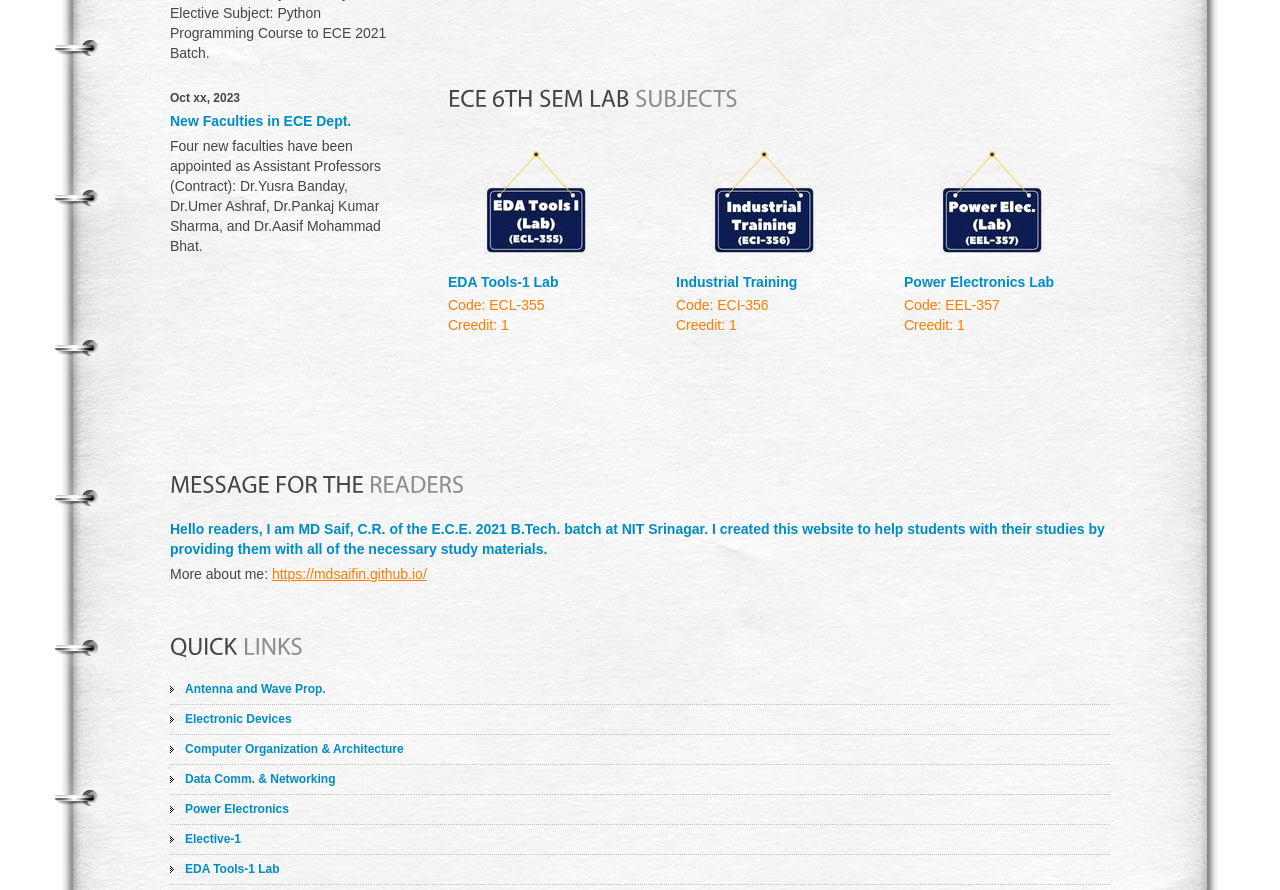
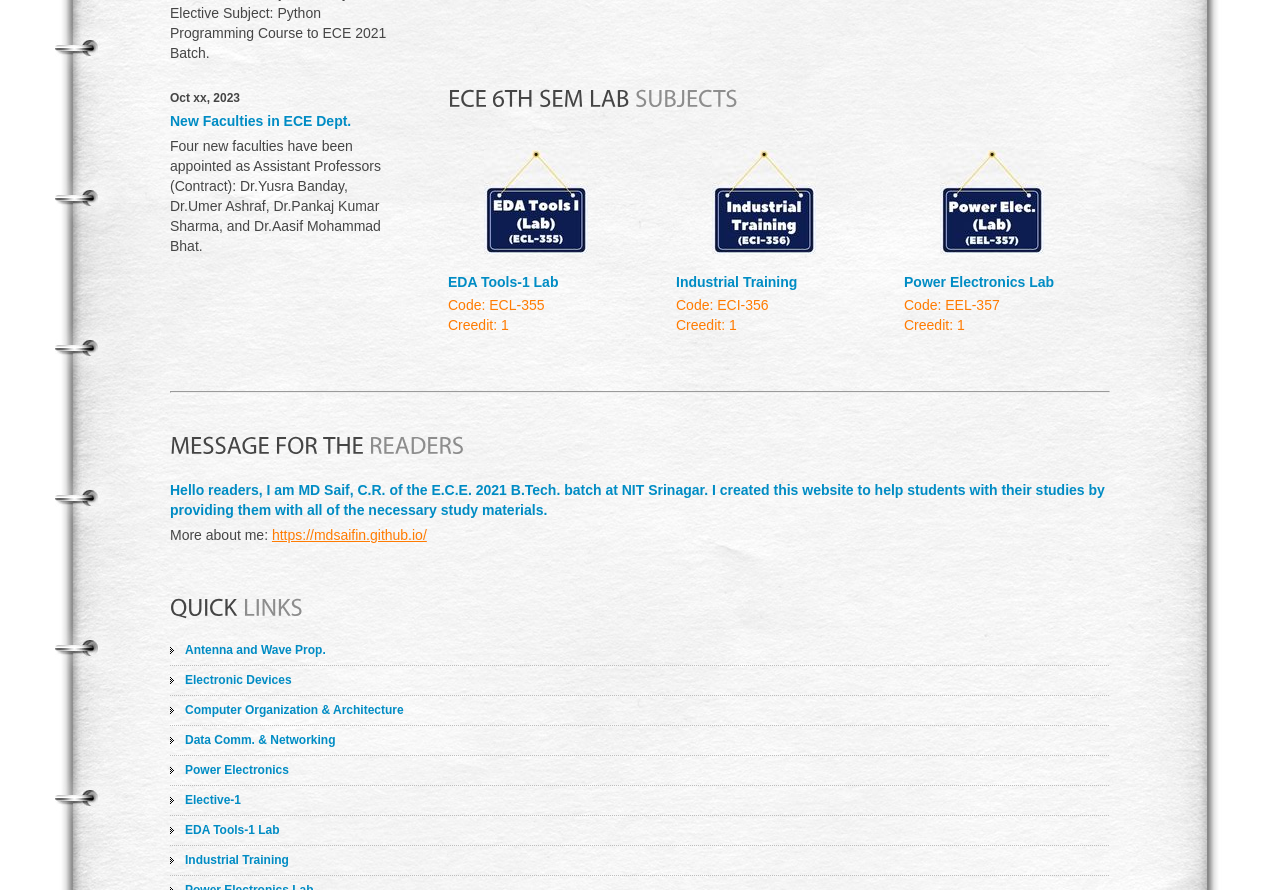
Before and after one commit to mdsaifin/AcadBro, a plain HTML site: page index.html in a window 1280 px wide. Shown: the part 1041-1931 px from the top of the page. Drawn offline with Linux system fonts and the light colour scheme.

Commit message:
Update index.html

```diff
--- a/index.html
+++ b/index.html
@@ -126,11 +126,12 @@
             <h4>Power Electronics Lab</h4>
             <p>Code: EEL-357<br>Creedit: 1</p>
           </li></a>
-        </ul><br><br><br><br><br><br>
+        </ul><br>
       </div>
     </section>
+    <hr><br><br>
+    <div class="inside">
 
-    <div class="inside">
       <h2>Message for the <span>Readers</span></h2>
       <ul class="articles">
         <li>
```
